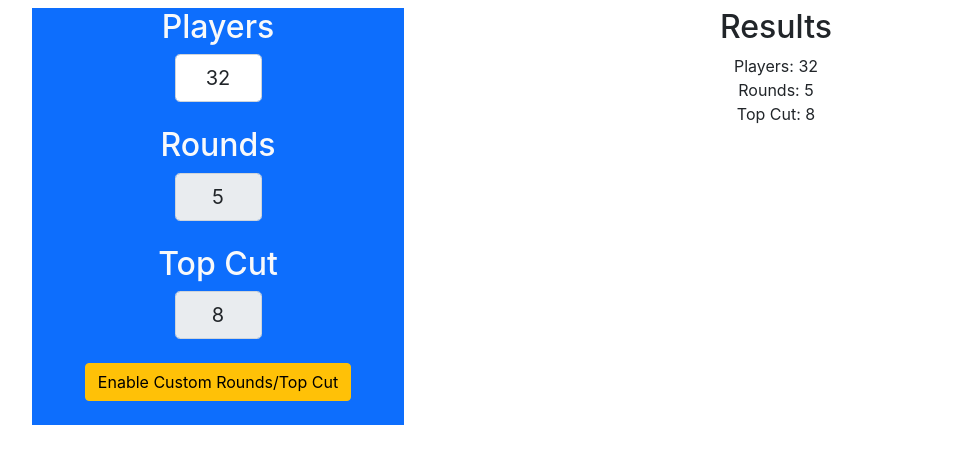
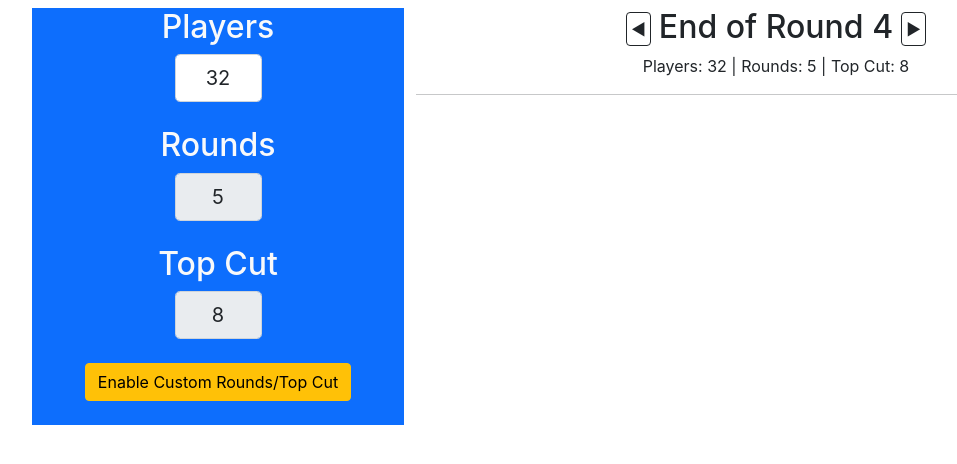
Before and after one commit to mtrus03/tournament-math-calculator, a React (Create React App) app: page / in a window 1280 px wide. Shown: the top 464 px of the page, without its empty margins (50-1007 px from the left). Built offline with nearby package versions, Linux system fonts and the light colour scheme.

Commit message:
switched to react-bootstrap, added round change buttons

```diff
--- a/package.json
+++ b/package.json
@@ -8,9 +8,9 @@
     "@testing-library/user-event": "^12.8.3",
     "jquery": "^3.6.0",
     "react": "^17.0.2",
+    "react-bootstrap": "^2.0.0-rc.1",
     "react-dom": "^17.0.2",
     "react-scripts": "4.0.3",
-    "reactstrap": "^8.10.0",
     "web-vitals": "^1.1.2"
   },
   "scripts": {
--- a/src/App.js
+++ b/src/App.js
@@ -1,11 +1,12 @@
 import './App.css';
-import { Container, Row, Col, Label, Input, FormGroup, Button } from 'reactstrap';
+import { Container, Row, Col, Form, Button } from 'react-bootstrap';
 import { React, useState, useEffect } from 'react';
 // import $ from 'jquery';
 
 function App() {
   const [inputState, setInputState] = useState({ players: 32, rounds: 5, topCut: 8 });
   const [customFields, setCustomFields] = useState(false);
+  const [currentRound, setCurrentRound] = useState(1);
   const { players, rounds, topCut } = inputState;
 
   function handleInput(event) {
@@ -31,38 +32,42 @@ function App() {
     }
   }, [players, customFields])
 
+  useEffect(() => {
+    setCurrentRound(rounds - 1);
+  }, [rounds])
+
   function inputFields() {
     if (customFields) return (
       <Col className="col-4 bg-primary text-light">
-        <FormGroup className="mb-4">
-          <Label for="players" className="h2">Players</Label>
-          <Input name="players" type="text" id="players" value={inputState.players} min="2" className="w-25 mx-auto form-control form-control-lg text-center" onChange={handleInput} />
-        </FormGroup>
-        <FormGroup className="mb-4">
-          <Label for="rounds" className="h2">Rounds</Label>
-          <Input name="rounds" type="text" id="rounds" value={inputState.rounds} min="2" className="w-25 mx-auto form-control form-control-lg text-center" onChange={handleInput} />
-        </FormGroup>
-        <FormGroup className="mb-4">
-          <Label for="topCut" className="h2">Top Cut</Label>
-          <Input name="topCut" type="text" id="topCut" value={inputState.topCut} min="2" className="w-25 mx-auto form-control form-control-lg text-center" onChange={handleInput} />
-        </FormGroup>
+        <Form.Group className="mb-4">
+          <Form.Label for="players" className="h2">Players</Form.Label>
+          <Form.Control name="players" type="text" id="players" value={inputState.players} min="2" className="w-25 mx-auto form-control form-control-lg text-center" onChange={handleInput} />
+        </Form.Group>
+        <Form.Group className="mb-4">
+          <Form.Label for="rounds" className="h2">Rounds</Form.Label>
+          <Form.Control name="rounds" type="text" id="rounds" value={inputState.rounds} min="2" className="w-25 mx-auto form-control form-control-lg text-center" onChange={handleInput} />
+        </Form.Group>
+        <Form.Group className="mb-4">
+          <Form.Label for="topCut" className="h2">Top Cut</Form.Label>
+          <Form.Control name="topCut" type="text" id="topCut" value={inputState.topCut} min="2" className="w-25 mx-auto form-control form-control-lg text-center" onChange={handleInput} />
+        </Form.Group>
         <Button className="btn btn-warning mb-4" onClick={toggleCustomFields}>Disable Custom Rounds/Top Cut</Button>
       </Col>
     )
     return (
       <Col className="col-4 bg-primary text-light">
-        <FormGroup className="mb-4">
-          <Label for="players" className="h2">Players</Label>
-          <Input name="players" type="text" id="players" value={inputState.players} min="2" className="w-25 mx-auto form-control form-control-lg text-center" onChange={handleInput} />
-        </FormGroup>
-        <FormGroup className="mb-4">
-          <Label for="rounds" className="h2">Rounds</Label>
-          <Input name="rounds" type="text" id="rounds" value={inputState.rounds} min="2" className="w-25 mx-auto form-control form-control-lg text-center" onChange={handleInput} disabled />
-        </FormGroup>
-        <FormGroup className="mb-4">
-          <Label for="topCut" className="h2">Top Cut</Label>
-          <Input name="topCut" type="text" id="topCut" value={inputState.topCut} min="2" className="w-25 mx-auto form-control form-control-lg text-center" onChange={handleInput} disabled />
-        </FormGroup>
+        <Form.Group className="mb-4">
+          <Form.Label for="players" className="h2">Players</Form.Label>
+          <Form.Control name="players" type="text" id="players" value={inputState.players} min="2" className="w-25 mx-auto form-control form-control-lg text-center" onChange={handleInput} />
+        </Form.Group>
+        <Form.Group className="mb-4">
+          <Form.Label for="rounds" className="h2">Rounds</Form.Label>
+          <Form.Control name="rounds" type="text" id="rounds" value={inputState.rounds} min="2" className="w-25 mx-auto form-control form-control-lg text-center" onChange={handleInput} disabled />
+        </Form.Group>
+        <Form.Group className="mb-4">
+          <Form.Label for="topCut" className="h2">Top Cut</Form.Label>
+          <Form.Control name="topCut" type="text" id="topCut" value={inputState.topCut} min="2" className="w-25 mx-auto form-control form-control-lg text-center" onChange={handleInput} disabled />
+        </Form.Group>
         <Button className="btn btn-warning mb-4" onClick={toggleCustomFields}>Enable Custom Rounds/Top Cut</Button>
       </Col>
     )
@@ -73,10 +78,13 @@ function App() {
       <Row className="mx-auto text-center">
         {inputFields()}
         <Col className="col-8">
-          <p className="h2">Results</p>
-          <span>Players: {players}<br /></span>
-          <span>Rounds: {rounds}<br /></span>
-          <span>Top Cut: {topCut}<br /></span>
+          <p className="h2">
+            <Button variant="outline-dark" className="p-1 mx-2" onClick={() => setCurrentRound(currentRound > 1 ? currentRound - 1 : 1)}>◄</Button>
+            End of Round {currentRound}
+            <Button variant="outline-dark" className="p-1 mx-2" onClick={() => setCurrentRound(currentRound < inputState.rounds - 1 ? currentRound + 1 : inputState.rounds - 1)}>►</Button>
+          </p>
+          <span>Players: {players} | Rounds: {rounds} | Top Cut: {topCut}<br /></span>
+          <hr />
         </Col>
       </Row>
     </Container>
```
Also changed, not shown: 1 other file (tests, documents, lock files or other folders).
